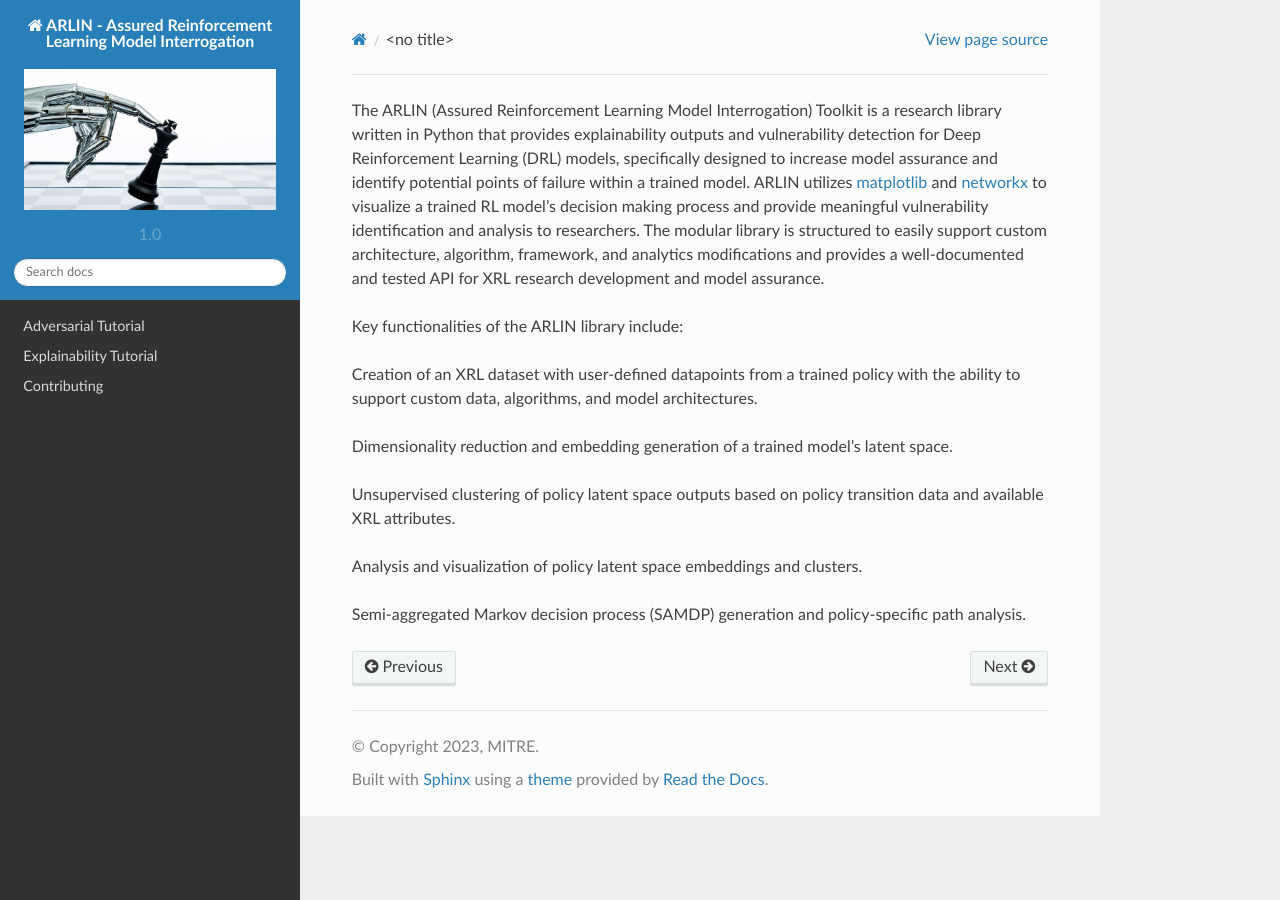
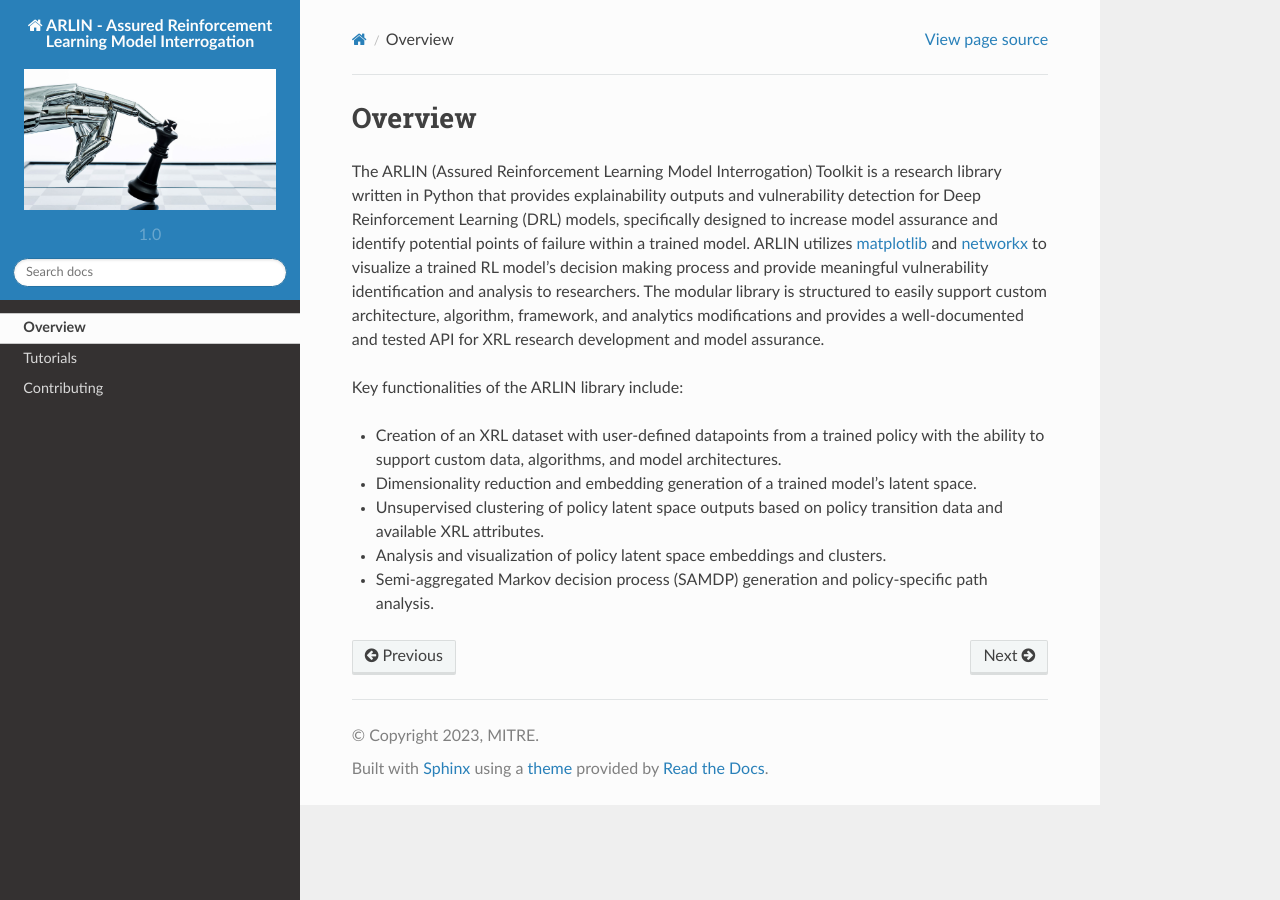
Before and after one commit to mitre/arlin, a Sphinx documentation site: the page built from docs/source/overview.md, in a window 1280 px wide. Built offline with Sphinx 7.4.7 and the Read the Docs theme 2.0.0, drawn with Linux system fonts in a browser that asks for light colours.

Commit message:
small changes

```diff
--- a/docs/source/overview.md
+++ b/docs/source/overview.md
@@ -1,8 +1,10 @@
+# Overview
 The ARLIN (Assured Reinforcement Learning Model Interrogation) Toolkit is a research
 library written in Python that provides explainability outputs and vulnerability
 detection for Deep Reinforcement Learning (DRL) models, specifically designed to increase
 model assurance and identify potential points of failure within a trained model.
-ARLIN utilizes [matplotlib](https://matplotlib.org/stable/) and [networkx](https://networkx.org/documentation/stable/) to visualize
+ARLIN utilizes [matplotlib](https://matplotlib.org/stable/) and
+[networkx](https://networkx.org/documentation/stable/) to visualize
 a trained RL model's decision making process and provide meaningful vulnerability
 identification and analysis to researchers. The modular library is structured to easily
 support custom architecture, algorithm, framework, and analytics modifications and
--- a/docs/source/tutorials/index.rst
+++ b/docs/source/tutorials/index.rst
@@ -1,3 +1,6 @@
+Tutorials
+=========
+
 .. toctree::
    :maxdepth: 2
 
```
Also changed, not shown: 1 other file.
